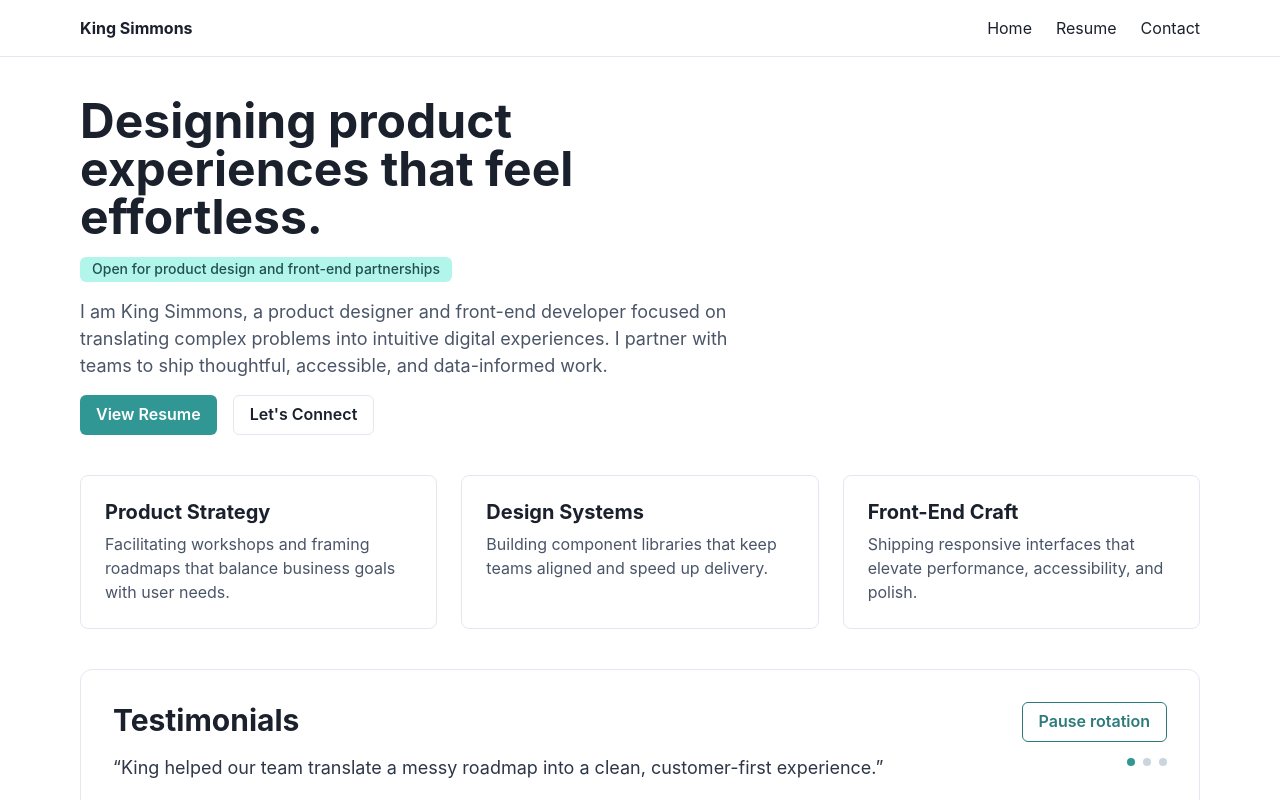
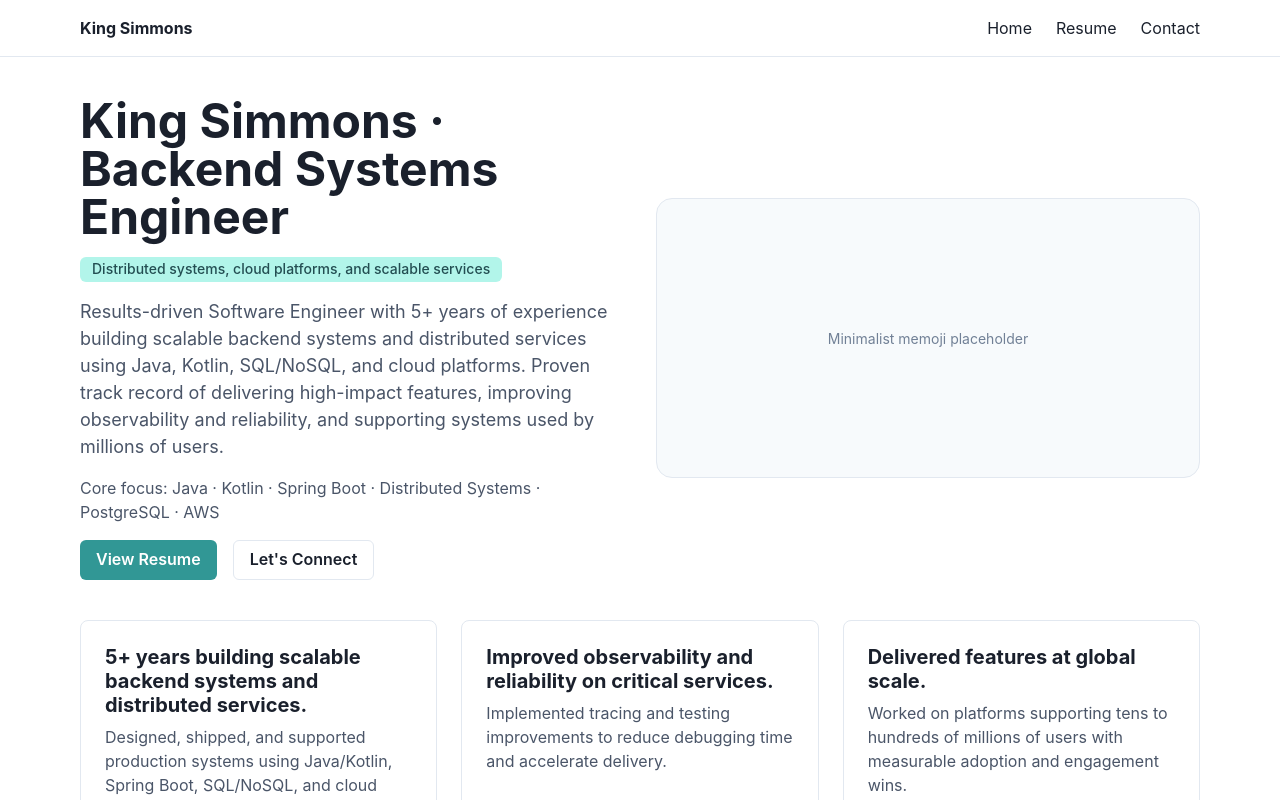
Before and after one commit to King-Simmons/king-simmons-portfolio, a Next.js app: page / in a window 1280 px wide. Shown: the top 800 px of the page. Built offline with nearby package versions, Linux system fonts and the light colour scheme.

Commit message:
Update home and resume content

```diff
--- a/src/pages/index.tsx
+++ b/src/pages/index.tsx
@@ -9,13 +9,15 @@ import {
   Text,
 } from "@chakra-ui/react";
 import TestimonialsCarousel from "../components/TestimonialsCarousel";
+import resumeData from "../data/resume.json";
 
 const HomePage = () => {
   return (
     <Stack spacing={10}>
-      <Stack spacing={4} maxW="2xl">
+      <SimpleGrid columns={{ base: 1, md: 2 }} spacing={8} alignItems="center">
+        <Stack spacing={4}>
           <Heading as="h1" size="2xl">
-          Designing product experiences that feel effortless.
+            King Simmons · Backend Systems Engineer
           </Heading>
           <Tag
             alignSelf="flex-start"
@@ -24,13 +26,13 @@ const HomePage = () => {
             px={3}
             py={1}
           >
-          Open for product design and front-end partnerships
+            Distributed systems, cloud platforms, and scalable services
           </Tag>
           <Text color="gray.600" fontSize="lg">
-          I am King Simmons, a product designer and front-end developer focused
-          on translating complex problems into intuitive digital experiences. I
-          partner with teams to ship thoughtful, accessible, and data-informed
-          work.
+            {resumeData.summary}
+          </Text>
+          <Text color="gray.600">
+            Core focus: {resumeData.skills.slice(0, 6).join(" · ")}
           </Text>
           <Stack direction={{ base: "column", sm: "row" }} spacing={4}>
             <Button as={NextLink} href="/resume" colorScheme="teal">
@@ -41,26 +43,27 @@ const HomePage = () => {
             </Button>
           </Stack>
         </Stack>
+        <Box
+          borderWidth="1px"
+          borderColor="gray.200"
+          borderRadius="2xl"
+          bg="gray.50"
+          minH={{ base: "240px", md: "280px" }}
+          display="flex"
+          alignItems="center"
+          justifyContent="center"
+          textAlign="center"
+          px={6}
+        >
+          <Text color="gray.500" fontSize="sm">
+            Minimalist memoji placeholder
+          </Text>
+        </Box>
+      </SimpleGrid>
       <SimpleGrid columns={{ base: 1, md: 3 }} spacing={6}>
-        {[
-          {
-            title: "Product Strategy",
-            description:
-              "Facilitating workshops and framing roadmaps that balance business goals with user needs.",
-          },
-          {
-            title: "Design Systems",
-            description:
-              "Building component libraries that keep teams aligned and speed up delivery.",
-          },
-          {
-            title: "Front-End Craft",
-            description:
-              "Shipping responsive interfaces that elevate performance, accessibility, and polish.",
-          },
-        ].map((item) => (
+        {resumeData.highlights.map((item) => (
           <Box
-            key={item.title}
+            key={item.summary}
             borderWidth="1px"
             borderColor="gray.200"
             borderRadius="lg"
@@ -68,9 +71,9 @@ const HomePage = () => {
             bg="white"
           >
             <Heading as="h2" size="md" mb={2}>
-              {item.title}
+              {item.summary}
             </Heading>
-            <Text color="gray.600">{item.description}</Text>
+            <Text color="gray.600">{item.detail}</Text>
           </Box>
         ))}
       </SimpleGrid>
```
Also changed, not shown: src/pages/resume.tsx (+74 -54 lines), 1 other file (tests, documents, lock files or other folders). Lines whose indentation alone changed are shown as unchanged.
